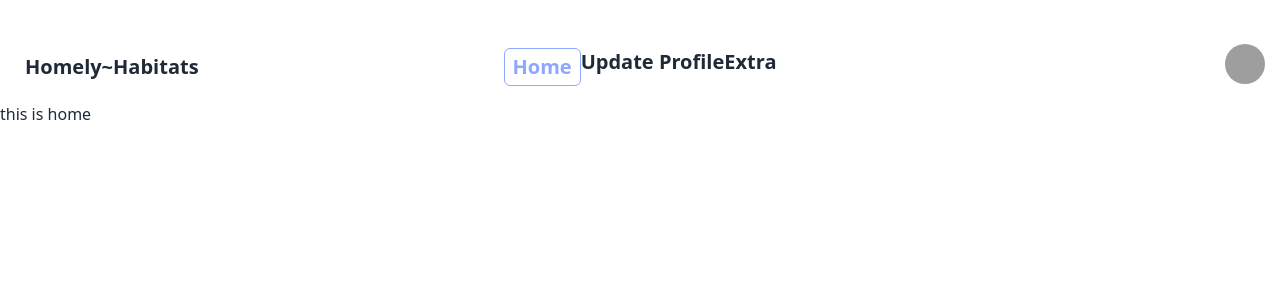
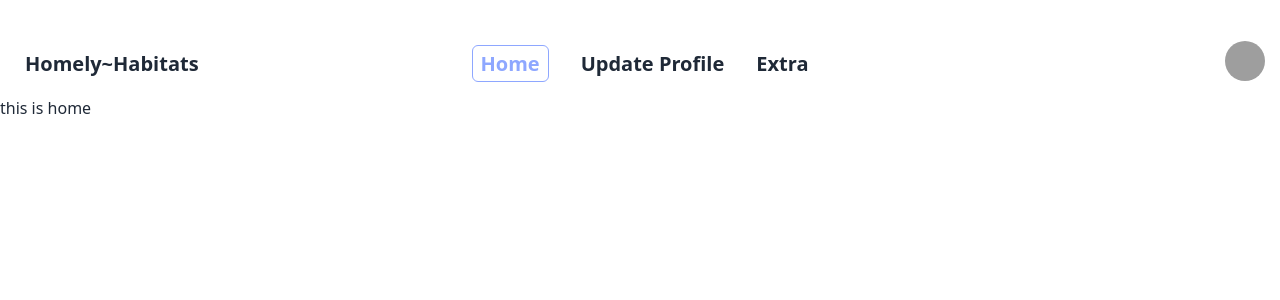
Before and after one commit to Sakibft/Sale-Home-.-com-, a React (Vite) app: page / in a window 1280 px wide. Shown: the top 300 px of the page. Built offline with nearby package versions, Linux system fonts and the light colour scheme; grey boxes are pictures that could not be loaded.

Commit message:
change navbar dropdown menu style

```diff
--- a/src/components/Nav.jsx
+++ b/src/components/Nav.jsx
@@ -1,47 +1,123 @@
 import { Link, NavLink } from "react-router-dom";
 
-
-
 const Nav = () => {
-  const n = 'Sakib Sarker'
-  const navLinks = <>
-  <NavLink className={({isActive})=>isActive? 'text-[#8EA7FF]  border px-2 py-1 border-[#8EA7FF] rounded-md   font-semibold text-xl  ':'font-semibold text-xl  '}  to='/'>Home</NavLink >
-  <NavLink   className={({isActive})=>isActive? 'text-[#8EA7FF]  border px-2 py-1 border-[#8EA7FF] rounded-md   font-semibold text-xl  ':'font-semibold text-xl  '}   to='/update'>Update Profile</NavLink >
-  <NavLink  className={({isActive})=>isActive? 'text-[#8EA7FF]  border px-2 py-1 border-[#8EA7FF] rounded-md   font-semibold text-xl  ':'font-semibold text-xl  '}    to='/extra'>Extra</NavLink >
-
-  </>
+  const n = "Sakib Sarker";
+  const navLinks = (
+    <div className="space-x-8">
+      <NavLink
+        className={({ isActive }) =>
+          isActive
+            ? "text-[#8EA7FF]  border lg:px-2 py-1 border-[#8EA7FF] rounded-md   font-semibold text-xl  "
+            : "font-semibold text-xl  "
+        }
+        to="/"
+      >
+        Home
+      </NavLink>
+      <NavLink
+        className={({ isActive }) =>
+          isActive
+            ? "text-[#8EA7FF]  border px-2 py-1 border-[#8EA7FF] rounded-md   font-semibold text-xl  "
+            : "font-semibold text-xl  "
+        }
+        to="/update"
+      >
+        Update Profile
+      </NavLink>
+      <NavLink
+        className={({ isActive }) =>
+          isActive
+            ? "text-[#8EA7FF]  border px-2 py-1 border-[#8EA7FF] rounded-md   font-semibold text-xl  "
+            : "font-semibold text-xl  "
+        }
+        to="/extra"
+      >
+        Extra
+      </NavLink>
+    </div>
+  );
   return (
     <div className="navbar bg-base-100 mt-8 container mx-auto">
       <div className="navbar-start">
         <div className="dropdown">
           <div tabIndex={0} role="button" className="btn btn-ghost lg:hidden">
-          <svg xmlns="http://www.w3.org/2000/svg" className="h-5 w-5" fill="none" viewBox="0 0 24 24" stroke="currentColor"><path strokeLinecap="round" strokeLinejoin="round" strokeWidth="2" d="M4 6h16M4 12h8m-8 6h16" /></svg>
+            <svg
+              xmlns="http://www.w3.org/2000/svg"
+              className="h-5 w-5"
+              fill="none"
+              viewBox="0 0 24 24"
+              stroke="currentColor"
+            >
+              <path
+                strokeLinecap="round"
+                strokeLinejoin="round"
+                strokeWidth="2"
+                d="M4 6h16M4 12h8m-8 6h16"
+              />
+            </svg>
           </div>
-        <ul tabIndex={0} className="menu menu-sm dropdown-content mt-3 z-[1] p-2   rounded-box w-52">
-          {navLinks}
+          <ul
+            tabIndex={0}
+            className="menu menu-sm dropdown-content mt-3 z-[1] p-2 shadow bg-base-100 rounded-box w-52"
+          >
+            <NavLink
+              className={({ isActive }) =>
+                isActive
+                  ? "text-[#8EA7FF]  border lg:px-2 py-1 border-[#8EA7FF] rounded-md   font-semibold md:text-xl  "
+                  : "font-semibold md:text-xl  "
+              }
+              to="/"
+            >
+              Home
+            </NavLink>
+            <NavLink
+              className={({ isActive }) =>
+                isActive
+                  ? "text-[#8EA7FF]  border px-2 py-1 border-[#8EA7FF] rounded-md   font-semibold md:text-xl  "
+                  : "font-semibold md:text-xl  "
+              }
+              to="/update"
+            >
+              Update Profile
+            </NavLink>
+            <NavLink
+              className={({ isActive }) =>
+                isActive
+                  ? "text-[#8EA7FF]  border px-2 py-1 border-[#8EA7FF] rounded-md   font-semibold md:text-xl  "
+                  : "font-semibold md:text-xl  "
+              }
+              to="/extra"
+            >
+              Extra
+            </NavLink>
           </ul>
         </div>
         <a className="btn btn-ghost text-xl">Homely~Habitats </a>
       </div>
-    <div className="navbar-center hidden lg:flex">
-      <ul className="menu menu-horizontal px-1">
-       {navLinks}
-      </ul>
+      <div className="navbar-center hidden md:flex">
+        <ul className="menu menu-horizontal px-1">{navLinks}</ul>
       </div>
       <div className="navbar-end">
         <div className="dropdown dropdown-end">
-      <div  tabIndex={0} role="button" className="btn btn-ghost btn-circle avatar tooltip" data-tip={n}>
+          <div
+            tabIndex={0}
+            role="button"
+            className="btn btn-ghost btn-circle avatar tooltip"
+            data-tip={n}
+          >
             <div className="w-10 rounded-full">
-          <img alt="Tailwind CSS Navbar component" src="https://i.ibb.co/2tgKT7v/login.jpg" />
+              <img
+                alt="Tailwind CSS Navbar component"
+                src="https://i.ibb.co/2tgKT7v/login.jpg"
+              />
             </div>
           </div>
           <ul tabIndex={0} className="      dropdown-content bg-base-100    ">
-       <Link to='/login'>
+            <Link to="/login">
               <li>
                 <button className="btn">Login</button>
-        </li></Link>
-
-
+              </li>
+            </Link>
           </ul>
         </div>
       </div>
```
Lines whose indentation alone changed are shown as unchanged.
